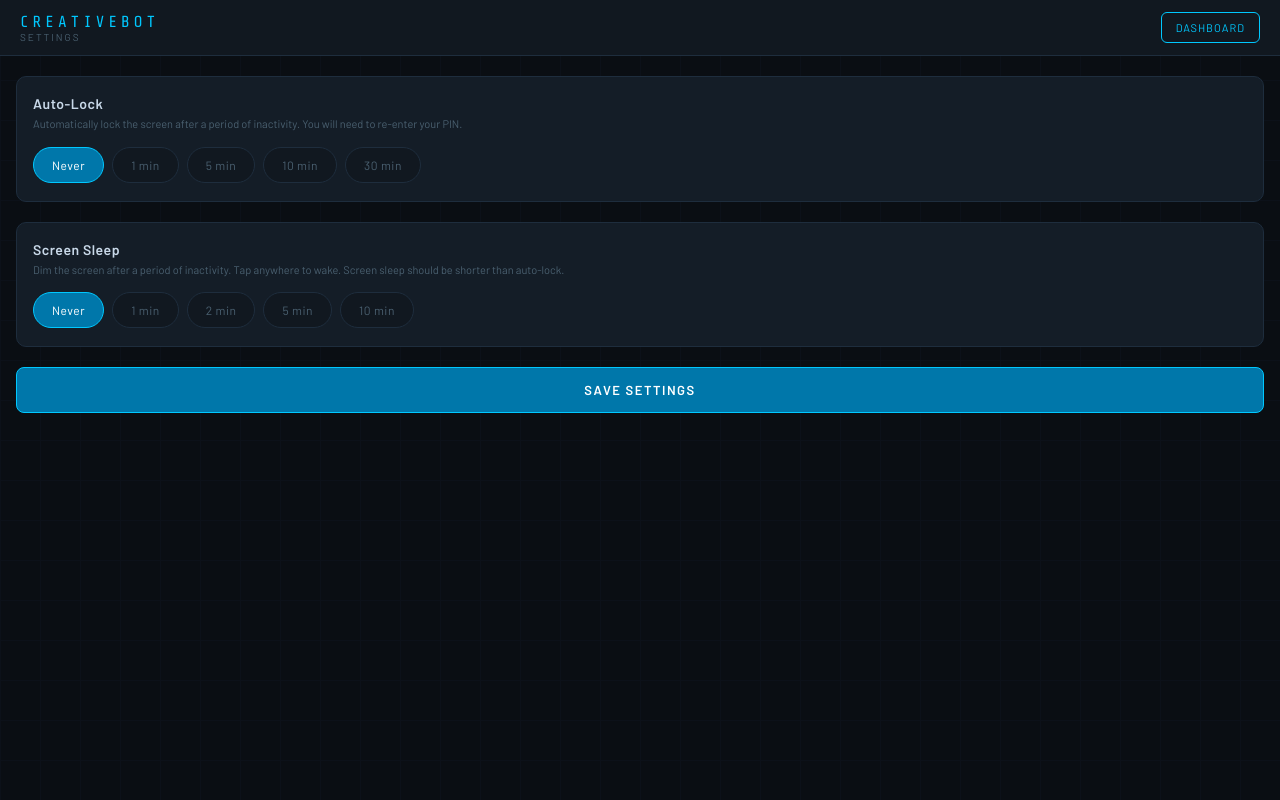
After one commit to CodyBouquet/CreativeBot, a Flask app: page /settings in a window 1280 px wide. The commit adds this page. Run offline with Flask 3, Linux system fonts and the light colour scheme; the visitor is signed in with stand-in values (Sample User, id 1); data that the repository does not hold is empty; parts of the project's set-up code (start-up, migrations or seed data) failed here and were passed over.

Commit message:
Add auto-lock and screen sleep settings
- New /settings page (admin only) with pill-button selectors for each option
- Auto-lock: Never / 1 / 5 / 10 / 30 min — redirects to /logout on timeout
- Screen sleep: Never / 1 / 2 / 5 / 10 min — shows black overlay, tap to wake
- Timers reset on any touch/pointer/key activity
- Settings stored in existing key/value settings table
- Active on dashboard, logs, and users pages
- Dashboard Settings action card now navigates to /settings

Co-Authored-By: Claude Sonnet 4.6 <noreply@anthropic.com>

```diff
--- a/app.py
+++ b/app.py
@@ -52,8 +52,9 @@ INSTALL_SCHEDULED_STAGE_ID     = 10
 INSTALL_UNSCHEDULED_STAGE_ID   = 9
 
 ALLOWED_DASHBOARD_IP = "127.0.0.1"
-DASHBOARD_ENDPOINTS  = {"dashboard", "logs", "users", "pin_page", "verify_pin", "change_pin", "logout",
-                        "api_stats", "api_logs", "api_users", "api_user_delete", "api_access_log"}
+DASHBOARD_ENDPOINTS  = {"dashboard", "logs", "users", "settings_page", "pin_page", "verify_pin",
+                        "change_pin", "logout", "api_stats", "api_logs", "api_users",
+                        "api_user_delete", "api_access_log", "api_settings"}
 
 # ---------------------------------------------------------------------------
 # DATABASE
@@ -510,6 +511,23 @@ def api_access_log():
         ).fetchall()
     return jsonify({"logs": [dict(r) for r in rows]})
 
+@app.route("/settings")
+@admin_required
+def settings_page():
+    return render_template("settings.html")
+
+@app.route("/api/settings", methods=["GET", "POST"])
+@login_required
+def api_settings():
+    SETTING_KEYS = {"auto_lock_minutes", "screen_sleep_minutes"}
+    if request.method == "GET":
+        return jsonify({k: get_setting(k) or "0" for k in SETTING_KEYS})
+    data = request.get_json(force=True)
+    for key, val in data.items():
+        if key in SETTING_KEYS:
+            set_setting(key, str(val))
+    return jsonify({"status": "ok"})
+
 @app.route("/logs")
 @login_required
 def logs():
--- /dev/null
+++ b/templates/settings.html
@@ -0,0 +1,273 @@
+<!DOCTYPE html>
+<html lang="en">
+<head>
+<meta charset="UTF-8">
+<meta name="viewport" content="width=device-width, initial-scale=1.0, user-scalable=no">
+<title>CreativeBot — Settings</title>
+<style>
+  @import url('https://fonts.googleapis.com/css2?family=Share+Tech+Mono&family=Barlow:wght@300;400;600;700&display=swap');
+
+  *, *::before, *::after { box-sizing: border-box; margin: 0; padding: 0; }
+
+  :root {
+    --bg:      #0a0e13;
+    --surface: #111820;
+    --card:    #141d27;
+    --border:  #1e2d3d;
+    --accent:  #00c8ff;
+    --accent2: #0077aa;
+    --text:    #c8d8e8;
+    --muted:   #4a6070;
+    --danger:  #ff4060;
+    --success: #00e890;
+  }
+
+  html, body { height: 100%; overflow: hidden; }
+
+  body {
+    background: var(--bg);
+    color: var(--text);
+    font-family: 'Barlow', sans-serif;
+    display: flex;
+    flex-direction: column;
+    user-select: none;
+  }
+
+  body::before {
+    content: '';
+    position: fixed;
+    inset: 0;
+    background-image:
+      linear-gradient(var(--border) 1px, transparent 1px),
+      linear-gradient(90deg, var(--border) 1px, transparent 1px);
+    background-size: 40px 40px;
+    opacity: 0.15;
+    pointer-events: none;
+  }
+
+  header {
+    display: flex;
+    align-items: center;
+    justify-content: space-between;
+    padding: 12px 20px;
+    border-bottom: 1px solid var(--border);
+    background: var(--surface);
+    position: relative;
+    z-index: 10;
+    flex-shrink: 0;
+  }
+
+  .header-left { display: flex; align-items: center; gap: 12px; }
+  .brand     { font-family: 'Share Tech Mono', monospace; font-size: 16px; letter-spacing: 4px; color: var(--accent); }
+  .brand-sub { font-size: 10px; letter-spacing: 2px; color: var(--muted); text-transform: uppercase; }
+  .header-right { display: flex; align-items: center; gap: 12px; }
+
+  .btn {
+    background: var(--surface);
+    border: 1px solid var(--border);
+    border-radius: 6px;
+    color: var(--text);
+    font-family: 'Barlow', sans-serif;
+    font-size: 11px;
+    letter-spacing: 1px;
+    text-transform: uppercase;
+    padding: 8px 14px;
+    cursor: pointer;
+    transition: all 0.15s;
+    -webkit-tap-highlight-color: transparent;
+  }
+  .btn:active { background: var(--border); transform: scale(0.97); }
+  .btn.accent { border-color: var(--accent); color: var(--accent); }
+
+  main {
+    flex: 1;
+    overflow-y: auto;
+    padding: 20px 16px;
+    display: flex;
+    flex-direction: column;
+    gap: 20px;
+    position: relative;
+    z-index: 1;
+  }
+
+  .setting-card {
+    background: var(--card);
+    border: 1px solid var(--border);
+    border-radius: 10px;
+    padding: 18px 16px;
+    display: flex;
+    flex-direction: column;
+    gap: 14px;
+  }
+
+  .setting-header { display: flex; flex-direction: column; gap: 4px; }
+  .setting-name   { font-size: 14px; font-weight: 600; letter-spacing: 0.5px; }
+  .setting-desc   { font-size: 11px; color: var(--muted); line-height: 1.5; }
+
+  .pill-row {
+    display: flex;
+    flex-wrap: wrap;
+    gap: 8px;
+  }
+
+  .pill {
+    background: var(--surface);
+    border: 1px solid var(--border);
+    border-radius: 20px;
+    color: var(--muted);
+    font-family: 'Barlow', sans-serif;
+    font-size: 12px;
+    letter-spacing: 0.5px;
+    padding: 10px 18px;
+    cursor: pointer;
+    transition: all 0.15s;
+    -webkit-tap-highlight-color: transparent;
+  }
+  .pill:active   { transform: scale(0.96); }
+  .pill.selected { background: var(--accent2); border-color: var(--accent); color: white; }
+
+  .save-row {
+    display: flex;
+    flex-direction: column;
+    align-items: stretch;
+    gap: 10px;
+  }
+
+  .save-btn {
+    background: var(--accent2);
+    border: 1px solid var(--accent);
+    border-radius: 8px;
+    color: white;
+    font-family: 'Barlow', sans-serif;
+    font-size: 13px;
+    font-weight: 600;
+    letter-spacing: 1.5px;
+    text-transform: uppercase;
+    padding: 14px;
+    cursor: pointer;
+    transition: all 0.15s;
+    -webkit-tap-highlight-color: transparent;
+  }
+  .save-btn:active { opacity: 0.8; transform: scale(0.98); }
+
+  .save-status { font-size: 11px; letter-spacing: 1.5px; text-transform: uppercase; color: var(--muted); text-align: center; height: 18px; }
+  .save-status.success { color: var(--success); }
+  .save-status.error   { color: var(--danger); }
+
+  main::-webkit-scrollbar { width: 4px; }
+  main::-webkit-scrollbar-track { background: transparent; }
+  main::-webkit-scrollbar-thumb { background: var(--border); border-radius: 2px; }
+</style>
+</head>
+<body>
+
+<header>
+  <div class="header-left">
+    <div>
+      <div class="brand">CREATIVEBOT</div>
+      <div class="brand-sub">Settings</div>
+    </div>
+  </div>
+  <div class="header-right">
+    <button class="btn accent" onclick="window.location.href='/'">Dashboard</button>
+  </div>
+</header>
+
+<main>
+
+  <!-- Auto-lock -->
+  <div class="setting-card">
+    <div class="setting-header">
+      <div class="setting-name">Auto-Lock</div>
+      <div class="setting-desc">Automatically lock the screen after a period of inactivity. You will need to re-enter your PIN.</div>
+    </div>
+    <div class="pill-row" id="lockPills">
+      <button class="pill" data-val="0"   onclick="selectLock(this)">Never</button>
+      <button class="pill" data-val="1"   onclick="selectLock(this)">1 min</button>
+      <button class="pill" data-val="5"   onclick="selectLock(this)">5 min</button>
+      <button class="pill" data-val="10"  onclick="selectLock(this)">10 min</button>
+      <button class="pill" data-val="30"  onclick="selectLock(this)">30 min</button>
+    </div>
+  </div>
+
+  <!-- Screen sleep -->
+  <div class="setting-card">
+    <div class="setting-header">
+      <div class="setting-name">Screen Sleep</div>
+      <div class="setting-desc">Dim the screen after a period of inactivity. Tap anywhere to wake. Screen sleep should be shorter than auto-lock.</div>
+    </div>
+    <div class="pill-row" id="sleepPills">
+      <button class="pill" data-val="0"  onclick="selectSleep(this)">Never</button>
+      <button class="pill" data-val="1"  onclick="selectSleep(this)">1 min</button>
+      <button class="pill" data-val="2"  onclick="selectSleep(this)">2 min</button>
+      <button class="pill" data-val="5"  onclick="selectSleep(this)">5 min</button>
+      <button class="pill" data-val="10" onclick="selectSleep(this)">10 min</button>
+    </div>
+  </div>
+
+  <!-- Save -->
+  <div class="save-row">
+    <button class="save-btn" onclick="saveSettings()">Save Settings</button>
+    <div class="save-status" id="saveStatus"></div>
+  </div>
+
+</main>
+
+<script>
+  let lockVal  = '0';
+  let sleepVal = '0';
+
+  function selectLock(btn) {
+    lockVal = btn.dataset.val;
+    document.querySelectorAll('#lockPills .pill').forEach(p => p.classList.toggle('selected', p === btn));
+  }
+
+  function selectSleep(btn) {
+    sleepVal = btn.dataset.val;
+    document.querySelectorAll('#sleepPills .pill').forEach(p => p.classList.toggle('selected', p === btn));
+  }
+
+  function selectByVal(containerId, val) {
+    const match = document.querySelector(`#${containerId} [data-val="${val}"]`);
+    if (match) match.click();
+    else document.querySelector(`#${containerId} [data-val="0"]`).click();
+  }
+
+  async function loadSettings() {
+    try {
+      const res  = await fetch('/api/settings');
+      const data = await res.json();
+      selectByVal('lockPills',  data.auto_lock_minutes    || '0');
+      selectByVal('sleepPills', data.screen_sleep_minutes || '0');
+    } catch (e) {
+      selectByVal('lockPills',  '0');
+      selectByVal('sleepPills', '0');
+    }
+  }
+
+  async function saveSettings() {
+    const statusEl = document.getElementById('saveStatus');
+    try {
+      const res = await fetch('/api/settings', {
+        method:  'POST',
+        headers: { 'Content-Type': 'application/json' },
+        body:    JSON.stringify({ auto_lock_minutes: lockVal, screen_sleep_minutes: sleepVal })
+      });
+      if (res.ok) {
+        statusEl.textContent = 'SAVED';
+        statusEl.className   = 'save-status success';
+      } else {
+        statusEl.textContent = 'FAILED';
+        statusEl.className   = 'save-status error';
+      }
+    } catch (e) {
+      statusEl.textContent = 'CONNECTION ERROR';
+      statusEl.className   = 'save-status error';
+    }
+    setTimeout(() => { statusEl.textContent = ''; statusEl.className = 'save-status'; }, 2500);
+  }
+
+  loadSettings();
+</script>
+</body>
+</html>
```
Also changed, not shown: templates/dashboard.html (+33 -2 lines), templates/logs.html (+31 -0 lines), templates/users.html (+31 -0 lines).
